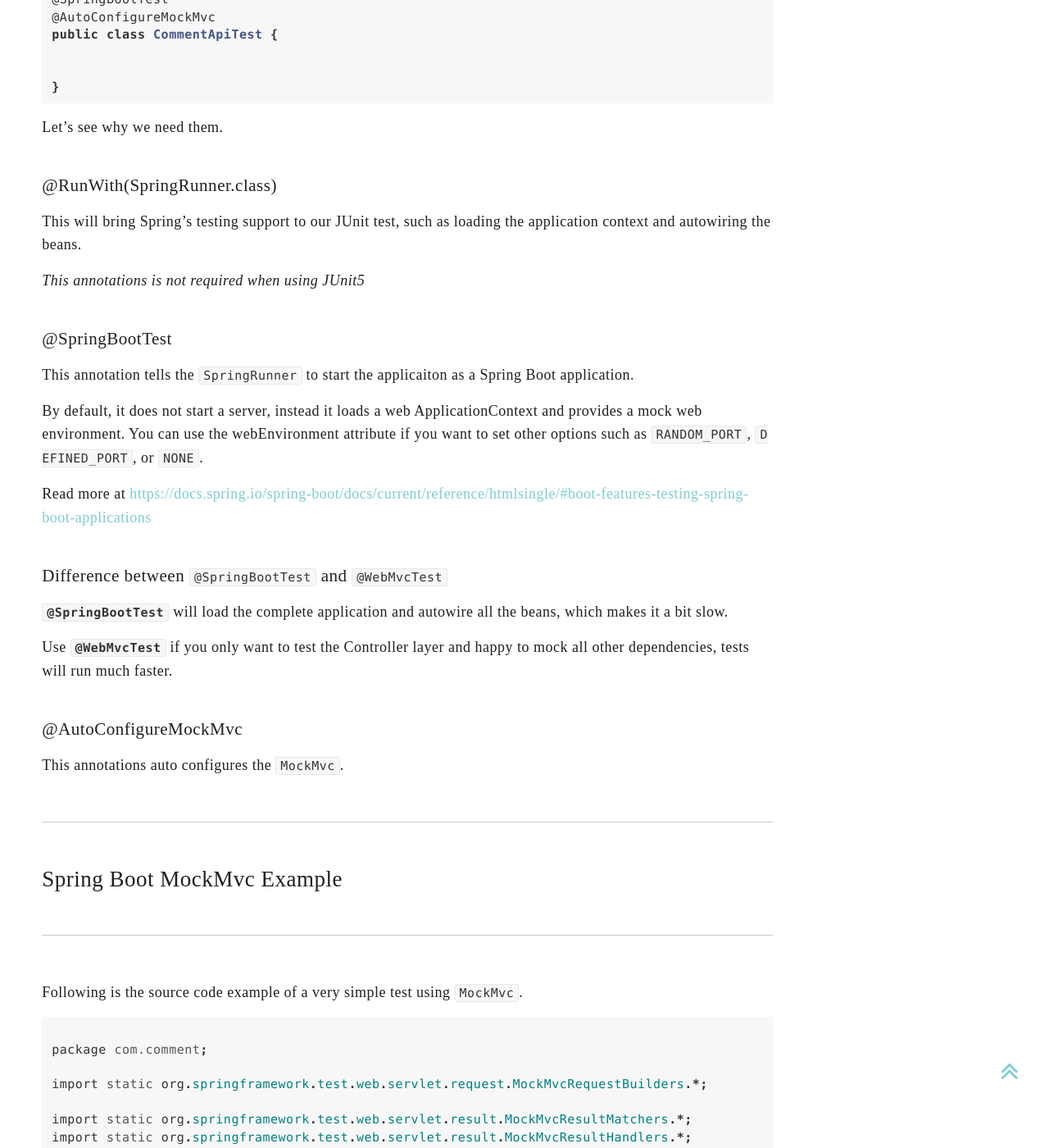
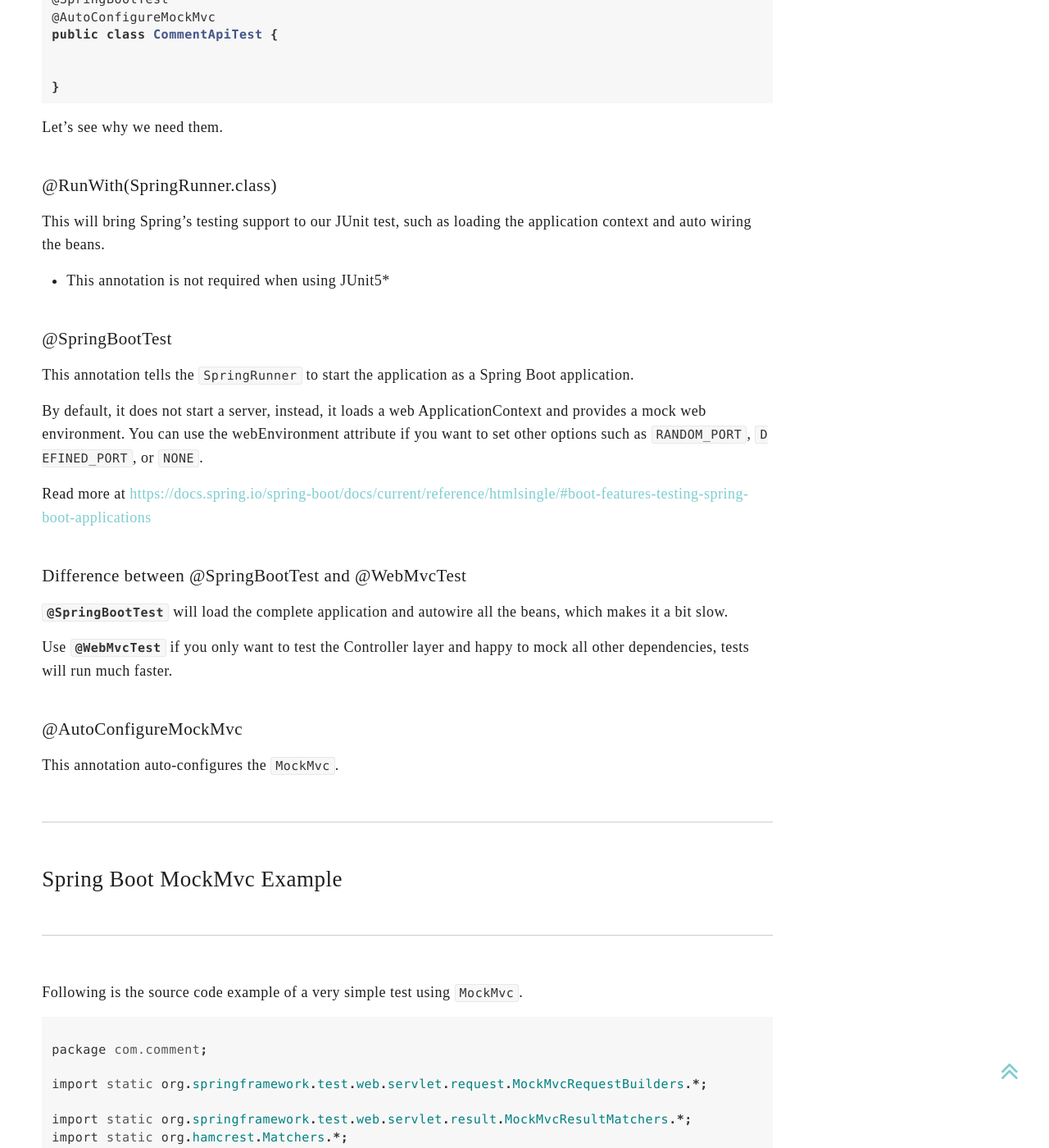
Before and after one commit to DiliniRajapaksha/DeveloperJournal, a Jekyll site: the page built from _posts/2021-04-09-lesson-7-integration-testing-1.markdown, in a window 1280 px wide and 1400 px high, scrolled down 3112 px. Shown: the whole window at 82% size. Built offline with Jekyll 4.4.1, drawn with Linux system fonts in a browser that asks for light colours; nearby versions of some CDN libraries; a script that is not in the unit is left out; some of the changed text lies outside the part shown.

Commit message:
lesson 7

```diff
--- a/_posts/2019-11-03-REST-API-with-Spring-Boot.markdown
+++ b/_posts/2019-11-03-REST-API-with-Spring-Boot.markdown
@@ -46,9 +46,9 @@ youtube-videos:
           url: /assets/img/spring-boot-course/Lesson 6 - Repository.png
           alt: 'Lesson 6'
     - url: https://youtu.be/BBE3MJLuTqU
-          image:
-              url: /assets/img/spring-boot-course/Lesson 7 - int1.png
-              alt: 'Lesson 7'
+      image:
+          url: /assets/img/spring-boot-course/Lesson 7 - int1.png
+          alt: 'Lesson 7'
     - url: https://youtu.be/nSu1wMXsPqY
       image:
           url: /assets/img/spring-boot-course/lesson8.png
--- a/_posts/2021-04-09-lesson-7-integration-testing-1.markdown
+++ b/_posts/2021-04-09-lesson-7-integration-testing-1.markdown
@@ -74,7 +74,7 @@ For the integration test I want to send a get request to the api and it should g
       {% include image.html image=image %}
   </div>
 
-So I'm going to use the second approach in my integration tests. For this I need the support of the `MockMvc` class.
+So I'm going to use the second approach in my integration tests. For this, I need the support of the `MockMvc` class.
 
 Using the `MockMvc` I can `perform` GET, POST, AND DELETE operations.
 
@@ -111,20 +111,20 @@ Let's see why we need them.
 
 ### @RunWith(SpringRunner.class)
 
-This will bring Spring’s testing support to our JUnit test, such as loading the application context and autowiring the beans.
+This will bring Spring’s testing support to our JUnit test, such as loading the application context and auto wiring the beans.
 
-*This annotations is not required when using JUnit5*
+* This annotation is not required when using JUnit5*
 
 
 ### @SpringBootTest
 
-This annotation tells the `SpringRunner` to start the applicaiton as a Spring Boot application.
+This annotation tells the `SpringRunner` to start the application as a Spring Boot application.
 
-By default, it does not start a server, instead it loads a web ApplicationContext and provides a mock web environment. You can use the webEnvironment attribute if you want to set other options such as `RANDOM_PORT`, `DEFINED_PORT`, or `NONE`.
+By default, it does not start a server, instead, it loads a web ApplicationContext and provides a mock web environment. You can use the webEnvironment attribute if you want to set other options such as `RANDOM_PORT`, `DEFINED_PORT`, or `NONE`.
 
 Read more at <https://docs.spring.io/spring-boot/docs/current/reference/htmlsingle/#boot-features-testing-spring-boot-applications>
 
-### Difference between `@SpringBootTest` and `@WebMvcTest`
+### Difference between @SpringBootTest and @WebMvcTest
 
 **`@SpringBootTest`** will load the complete application and autowire all the beans, which makes it a bit slow.
 
@@ -133,7 +133,7 @@ Use **`@WebMvcTest`** if you only want to test the Controller layer and happy to
 
 ### @AutoConfigureMockMvc
 
-This annotations auto configures the `MockMvc`.
+This annotation auto-configures the `MockMvc`.
 
 <hr>
 
@@ -150,7 +150,6 @@ package com.comment;
 import static org.springframework.test.web.servlet.request.MockMvcRequestBuilders.*;
 
 import static org.springframework.test.web.servlet.result.MockMvcResultMatchers.*;
-import static org.springframework.test.web.servlet.result.MockMvcResultHandlers.*;
 import static org.hamcrest.Matchers.*;
 import javax.inject.Inject;
 
```
Also changed, not shown: other parts of _posts/2021-04-09-lesson-7-integration-testing-1.markdown (+3 -3 lines), _posts/2021-04-04-lesson-5-testing-implementation.markdown (added, +28 -0 lines).
